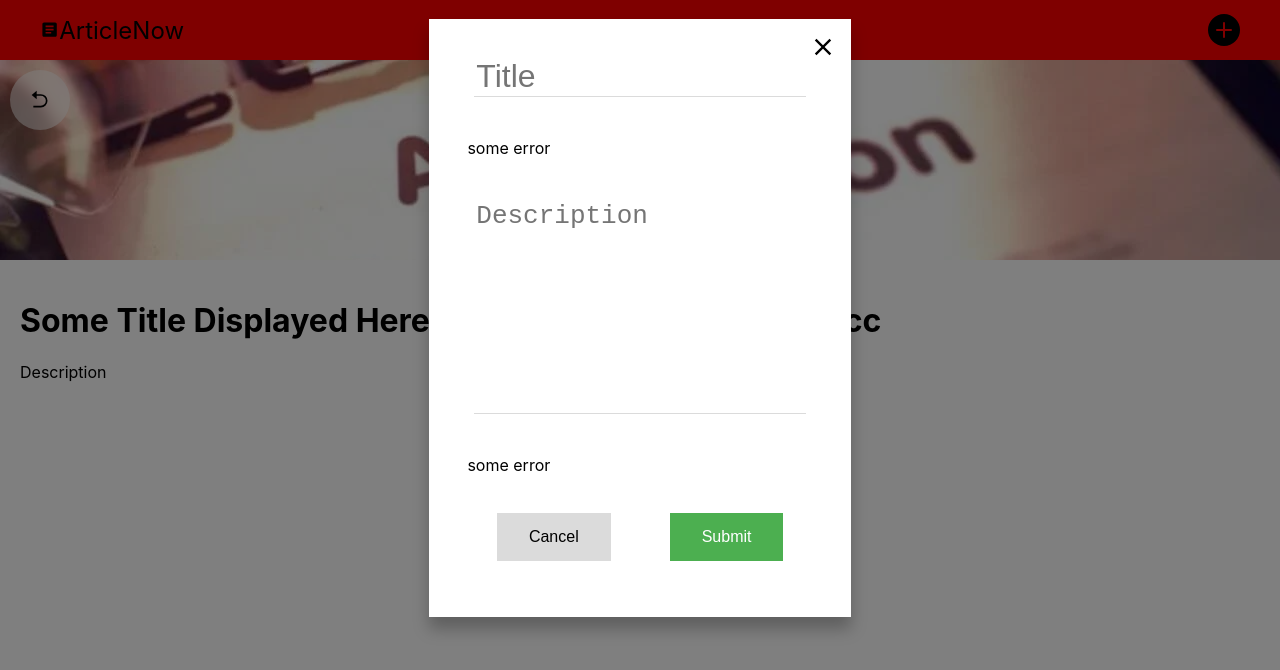
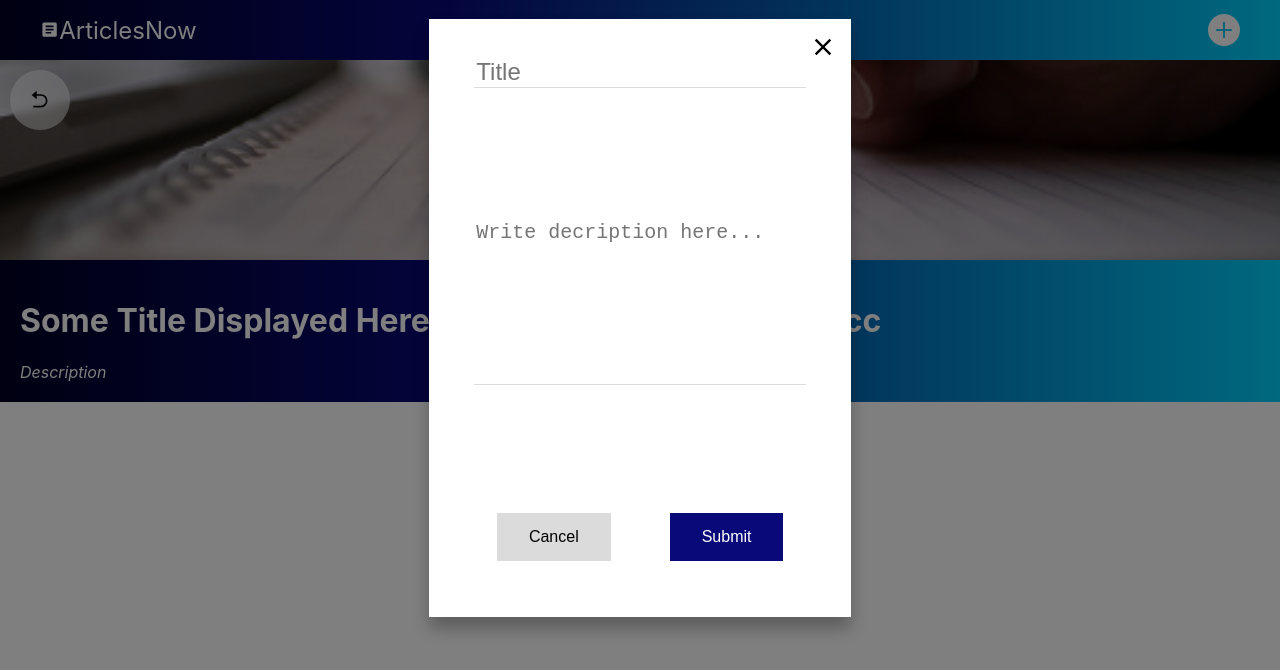
Before and after one commit to gurkiratsinghofficial/ArticlesNow, a React (Create React App) app: page /view/1 in a window 1280 px wide. Both pictures are taken after a click on the element 1224 px from the left and 30 px from the top of the page. Shown: the top 670 px of the page. Built offline with nearby package versions, Linux system fonts and the light colour scheme.

Commit message:
add article form added

```diff
--- a/package.json
+++ b/package.json
@@ -8,6 +8,7 @@
     "@testing-library/react": "^12.1.4",
     "@testing-library/user-event": "^13.5.0",
     "axios": "^0.26.1",
+    "formik": "^2.2.9",
     "react": "^17.0.2",
     "react-dom": "^17.0.2",
     "react-icons": "^4.3.1",
@@ -16,7 +17,8 @@
     "react-responsive-modal": "^6.2.0",
     "react-router-dom": "^6.2.2",
     "react-scripts": "5.0.0",
-    "web-vitals": "^2.1.4"
+    "web-vitals": "^2.1.4",
+    "yup": "^0.32.11"
   },
   "scripts": {
     "start": "react-scripts start",
--- a/src/App.css
+++ b/src/App.css
@@ -12,18 +12,28 @@ html ::-webkit-scrollbar-thumb {
   background: #ff0000;
 }
 .header {
+  color: white;
   display: flex;
   justify-content: space-between;
   align-items: center;
   width: 100%;
   height: 60px;
-  background-color: red;
+  background: rgb(0, 0, 36);
+  background: linear-gradient(
+    90deg,
+    rgba(0, 0, 36, 1) 0%,
+    rgba(9, 9, 121, 1) 35%,
+    rgba(0, 212, 255, 1) 100%
+  );
   font-size: larger;
   position: sticky;
   top: 0;
   -webkit-box-shadow: 0px 10px 43px -5px rgba(0, 0, 0, 0.75);
   -moz-box-shadow: 0px 10px 43px -5px rgba(0, 0, 0, 0.75);
   box-shadow: 0px 10px 43px -5px rgba(0, 0, 0, 0.75);
+}
+.header > :first-child {
+  cursor: pointer;
 }
 .header :last-child svg {
   cursor: pointer;
@@ -69,6 +79,16 @@ html ::-webkit-scrollbar-thumb {
   position: sticky;
   top: 60px;
 }
+.article-listing-empty {
+  height: calc(100vh - 60px);
+  display: flex;
+  justify-content: center;
+  align-items: center;
+  flex-direction: column;
+}
+.article-listing-empty svg {
+  font-size: 315px;
+}
 .article-listing-header {
   display: flex;
   justify-content: space-around;
@@ -93,7 +113,7 @@ html ::-webkit-scrollbar-thumb {
   display: flex;
   justify-content: center;
 }
-.article-listing-container > :nth-child(even) {
+.article-listing-container > :nth-child(odd) {
   background-color: #dbdbdb;
 }
 .article-listing-container svg {
@@ -112,7 +132,7 @@ html ::-webkit-scrollbar-thumb {
   outline: none;
   border: none;
   border-bottom: 1px solid #dbdbdb;
-  font-size: xx-large;
+  font-size: x-large;
   resize: none;
 }
 .styledInput :hover {
@@ -139,7 +159,7 @@ html ::-webkit-scrollbar-thumb {
   color: black;
 }
 .article-buttons > button:last-child {
-  background-color: #4caf50;
+  background-color: #090979;
 }
 .button:hover {
   box-shadow: 0 12px 16px 0 rgba(0, 0, 0, 0.24),
@@ -154,7 +174,6 @@ html ::-webkit-scrollbar-thumb {
 }
 .article-view-container img {
   object-fit: cover;
-  object-position: 0px -300px;
 }
 .article-view-container > span {
   margin: 10px;
@@ -178,4 +197,27 @@ html ::-webkit-scrollbar-thumb {
 .article-view-container > div {
   padding: 20px;
   text-transform: capitalize;
+  background: rgb(0, 0, 36);
+  color: white;
+  background: linear-gradient(
+    90deg,
+    rgba(0, 0, 36, 1) 0%,
+    rgba(9, 9, 121, 1) 35%,
+    rgba(0, 212, 255, 1) 100%
+  );
 }
+.error {
+  color: red;
+}
+
+.not-found {
+  padding-top: 5%;
+  display: flex;
+  justify-content: center;
+  align-items: center;
+  flex-direction: column;
+  font-size: xx-large;
+}
+.not-found svg {
+  font-size: 300px;
+}
--- a/src/App.js
+++ b/src/App.js
@@ -8,24 +8,29 @@ import { useDispatch, useSelector } from "react-redux";
 import { Modal } from "react-responsive-modal";
 import ArticleAdd from "./features/components/ArticleAdd/ArticleAdd";
 import "react-responsive-modal/styles.css";
+import NotFound from "./shared/NotFound";
 
 function App() {
   const addArticleModal = useSelector((state) => state.article.addArticleModal);
 
   const dispatch = useDispatch();
-  const customStyles = {};
 
   const toggleAddModal = (payload) => dispatch(setAddArticleModal(payload));
   const closeAddModal = () => toggleAddModal(false);
   return (
     <div className="App">
-      <Modal classNames={{
-          modal: 'article-add-container',
-        }} open={addArticleModal} onClose={closeAddModal}>
+      <Modal
+        classNames={{
+          modal: "article-add-container",
+        }}
+        open={addArticleModal}
+        onClose={closeAddModal}
+      >
         <ArticleAdd />
       </Modal>
       <Header toggleAddModal={toggleAddModal} />
       <Routes>
+        <Route path="*" element={<NotFound />} />
         <Route path="/" element={<ArticleListing />} />
         <Route path="view/:id" element={<ArticleView />} />
       </Routes>
--- a/src/features/articleSlice.js
+++ b/src/features/articleSlice.js
@@ -1,4 +1,4 @@
-import { createSlice } from "@reduxjs/toolkit";
+import { createSlice, nanoid } from "@reduxjs/toolkit";
 import articles from "../utils/dummy";
 
 const initialState = {
@@ -14,7 +14,8 @@ export const articleSlice = createSlice({
   initialState,
   reducers: {
     addArticle: (state, action) => {
-      state.articles.push(action.payload);
+      state.articles.push({ ...action.payload, id: nanoid() });
+      state.addArticleModal = false;
     },
     removeArticle: (state, action) => {
       state.articles = state.articles.filter(
@@ -22,7 +23,6 @@ export const articleSlice = createSlice({
       );
     },
     setViewArticle: (state, action) => {
-      console.log(action.payload);
       state.viewArticle = action.payload;
     },
     setAddArticleModal: (state, action) => {
--- a/src/features/components/ArticleAdd/ArticleAdd.js
+++ b/src/features/components/ArticleAdd/ArticleAdd.js
@@ -1,23 +1,64 @@
+import { ErrorMessage, Formik } from "formik";
 import React from "react";
+import { useDispatch } from "react-redux";
+import { useNavigate } from "react-router-dom";
+import validationSchemas from "../../../utils/validationSchemas";
+import { addArticle } from "../../articleSlice";
 
-function ArticleAdd(props) {
+function ArticleAdd() {
+  const dispatch = useDispatch();
+  const navigate = useNavigate();
   return (
     <>
       <div className="article-add">
         <div className="article-add-form">
-          <input className="styledInput" type="text" placeholder="Title" />
-          <span>some error</span>
-          <textarea
+          <Formik
+            initialValues={{
+              title: "",
+              description: "",
+            }}
+            validationSchema={validationSchemas.addArticleSchema}
+            onSubmit={(values) => {
+              dispatch(addArticle(values));
+              navigate("/");
+            }}
+          >
+            {({ handleBlur, handleChange, submitForm }) => (
+              <>
+                <input
+                  name="title"
                   className="styledInput"
                   type="text"
-            placeholder="Description"
+                  placeholder="Title"
+                  onChange={handleChange}
+                  onBlur={handleBlur}
+                />
+                <ErrorMessage
+                  name="title"
+                  render={(msg) => <span className="error">{msg}</span>}
+                />
+                <textarea
+                  name="description"
+                  className="styledInput"
+                  type="text"
+                  placeholder="Write decription here..."
                   rows="7"
+                  onChange={handleChange}
+                  onBlur={handleBlur}
                 />
-          <span>some error</span>
+                <ErrorMessage
+                  name="description"
+                  render={(msg) => <span className="error">{msg}</span>}
+                />
                 <div className="article-buttons">
                   <button className="button">Cancel</button>
-            <button className="button">Submit</button>
+                  <button onClick={submitForm} className="button">
+                    Submit
+                  </button>
                 </div>
+              </>
+            )}
+          </Formik>
         </div>
       </div>
     </>
--- a/src/features/components/ArticleListing/ArticleListing.js
+++ b/src/features/components/ArticleListing/ArticleListing.js
@@ -3,6 +3,7 @@ import { AiTwotoneDelete } from "react-icons/ai";
 import { Link } from "react-router-dom";
 import { useDispatch, useSelector } from "react-redux";
 import { removeArticle } from "../../articleSlice";
+import { FcCancel } from "react-icons/fc";
 
 function ArticleListing(props) {
   const articles = useSelector((state) => state.article.articles);
@@ -15,7 +16,6 @@ function ArticleListing(props) {
   };
 
   const renderEllipses = (item) => {
-    console.log(item.title.length);
     if (item.title.length > minTitleLength) return "...";
   };
   const deleteArticle = (id) => {
@@ -31,14 +31,18 @@ function ArticleListing(props) {
           <span>Actions</span>
         </div>
         <div className="article-listing-container">
-          {articles?.map((item) => (
+          {articles
+            ?.slice()
+            .reverse()
+            .map((item, ind) => (
               <div key={item.id}>
-              <span> {item.id}.</span>
+                <span> {ind + 1}.</span>
                 <span>
                   {item.title.slice(0, minTitleLength)} {renderEllipses(item)}
                 </span>
                 <span>
-                {item.description.slice(0, minDescLength)} {renderSeeMore(item)}
+                  {item.description.slice(0, minDescLength)}{" "}
+                  {renderSeeMore(item)}
                 </span>
                 <span onClick={() => deleteArticle(item.id)}>
                   <AiTwotoneDelete />
@@ -49,7 +53,14 @@ function ArticleListing(props) {
       </>
     );
 
-  return <div className="article-listing-header">Nothing to show here</div>;
+  return (
+    <>
+      <div className="article-listing-empty">
+        <FcCancel />
+        Nothing here to show!
+      </div>
+    </>
+  );
 }
 
 export default ArticleListing;
--- a/src/features/components/ArticleView/ArticleView.js
+++ b/src/features/components/ArticleView/ArticleView.js
@@ -18,9 +18,9 @@ function ArticleView() {
       const articleFound = articles.find(
         (article) => String(article.id) === params.id
       );
-      console.log(articleFound);
       if (articleFound) dispatch(setViewArticle(articleFound));
-    } else redirectToHome();
+      else redirectToHome();
+    }
   }, [articles, dispatch, params.id]);
 
   return (
@@ -31,7 +31,7 @@ function ArticleView() {
       </span>
       <div>
         <h1>{viewArticle?.title}</h1>
-        <p>{viewArticle?.description}</p>
+        <i>{viewArticle?.description}</i>
       </div>
     </div>
   );
--- a/src/shared/Header.js
+++ b/src/shared/Header.js
@@ -1,15 +1,20 @@
 import React from "react";
 import { MdArticle } from "react-icons/md";
 import { BsFillPlusCircleFill } from "react-icons/bs";
+import { useNavigate } from "react-router-dom";
 
 function Header({ toggleAddModal }) {
+  const navigate = useNavigate();
   const openAddModal = () => toggleAddModal(true);
 
+  const redirectToHome = () => {
+    navigate("/");
+  };
   return (
     <div className="header">
-      <div>
+      <div onClick={redirectToHome}>
         <MdArticle />
-        <span>ArticleNow</span>
+        <span>ArticlesNow</span>
       </div>
       <div onClick={openAddModal}>
         <BsFillPlusCircleFill />
--- /dev/null
+++ b/src/shared/NotFound.js
@@ -0,0 +1,13 @@
+import React from "react";
+import { FcQuestions } from "react-icons/fc";
+
+function NotFound(props) {
+  return (
+    <div className="not-found">
+      <FcQuestions />
+      <strong>404 Not found</strong>
+    </div>
+  );
+}
+
+export default NotFound;
--- /dev/null
+++ b/src/utils/validationSchemas.js
@@ -0,0 +1,15 @@
+import * as Yup from "yup";
+
+const validationSchemas = {
+  addArticleSchema: Yup.object().shape({
+    title: Yup.string()
+      .min(2, "Too Short!")
+      .max(50, "Too Long!")
+      .required("Please enter a title!"),
+    description: Yup.string()
+      .min(2, "Too Short!")
+      .max(50, "Too Long!")
+      .required("Please enter a description!"),
+  }),
+};
+export default validationSchemas;
```
Also changed, not shown: public/ArticleCover.jpeg, 1 other file (tests, documents, lock files or other folders). Lines whose indentation alone changed are shown as unchanged.
